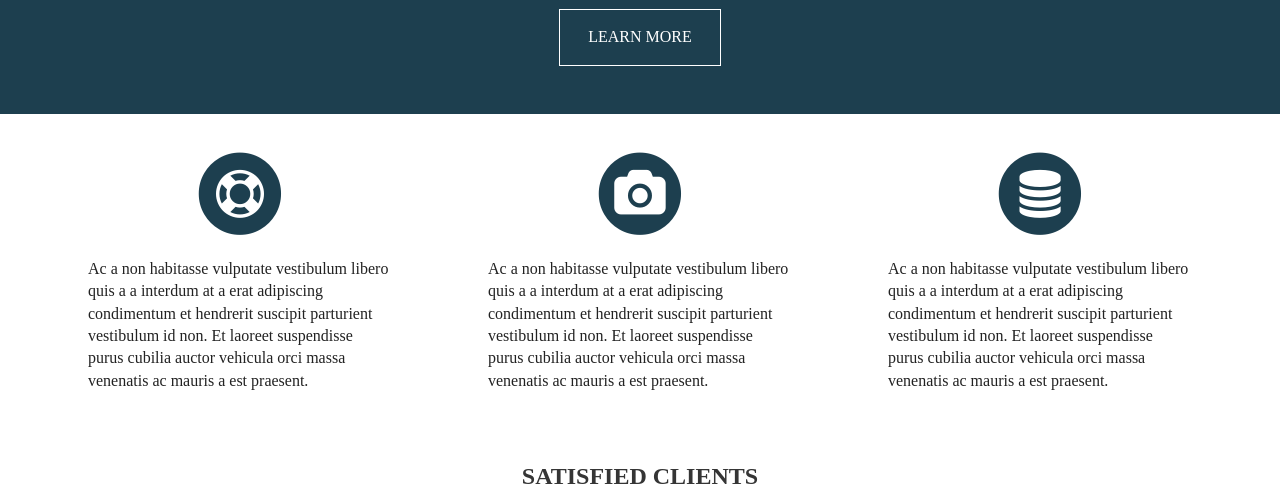
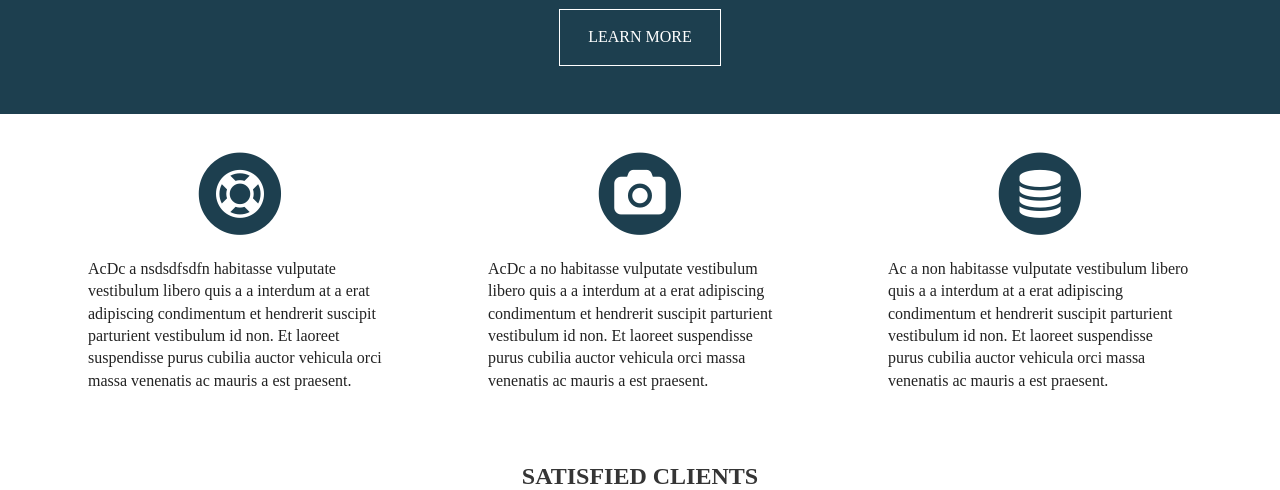
Before and after one commit to teamremio/portfolio, a Jekyll site: the page built from index.html, in a window 1280 px wide and 900 px high, scrolled down 666 px, cut to the strip 0-490 px from the top of the window. Built offline with Jekyll 4.4.1, drawn with Linux system fonts in a browser that asks for light colours; nearby versions of some CDN libraries; some web fonts are replaced.

Commit message:
Matt's change

```diff
--- a/_layouts/default.html
+++ b/_layouts/default.html
@@ -13,14 +13,14 @@
 				<i class="fa fa-circle fa-stack-2x"></i>
 				<i class="fa fa-life-ring fa-stack-1x"></i>
 			</span>
-			<p>Ac a non habitasse vulputate vestibulum libero quis a a interdum at a erat adipiscing condimentum et hendrerit suscipit parturient vestibulum id non. Et laoreet suspendisse purus cubilia auctor vehicula orci massa venenatis ac mauris a est praesent.</p>
+			<p>AcDc a nsdsdfsdfn habitasse vulputate vestibulum libero quis a a interdum at a erat adipiscing condimentum et hendrerit suscipit parturient vestibulum id non. Et laoreet suspendisse purus cubilia auctor vehicula orci massa venenatis ac mauris a est praesent.</p>
 		</div>
 		<div class="column">
 			<span class="fa-stack fa-lg">
 				<i class="fa fa-circle fa-stack-2x"></i>
 				<i class="fa fa-camera fa-stack-1x"></i>
 			</span>
-			<p>Ac a non habitasse vulputate vestibulum libero quis a a interdum at a erat adipiscing condimentum et hendrerit suscipit parturient vestibulum id non. Et laoreet suspendisse purus cubilia auctor vehicula orci massa venenatis ac mauris a est praesent.</p>
+			<p>AcDc a no habitasse vulputate vestibulum libero quis a a interdum at a erat adipiscing condimentum et hendrerit suscipit parturient vestibulum id non. Et laoreet suspendisse purus cubilia auctor vehicula orci massa venenatis ac mauris a est praesent.</p>
 		</div>
 		<div class="column">
 			<span class="fa-stack fa-lg">
--- a/gulp/config.js
+++ b/gulp/config.js
@@ -22,7 +22,7 @@ module.exports = {
     dest: dest + "/img"
   },
   markup: {
-    src: ["./**/*.md", "./**/*.html", "./**/*.xml", "./**/*.txt"],
+    src: ["./**/*.md", "!./node_modules/**/*", "./**/*.html", "./**/*.xml", "./**/*.txt"],
     dest: dest
   },
   browserify: {
```
